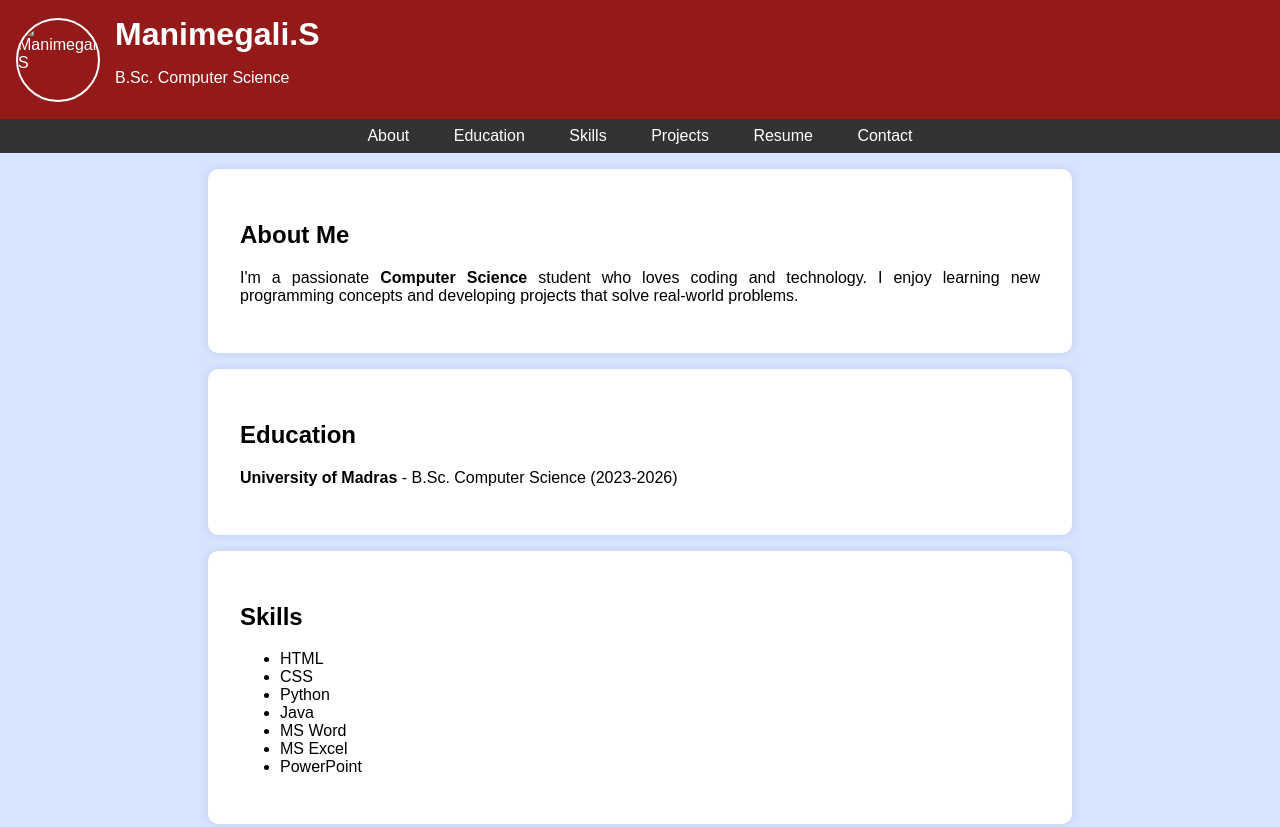
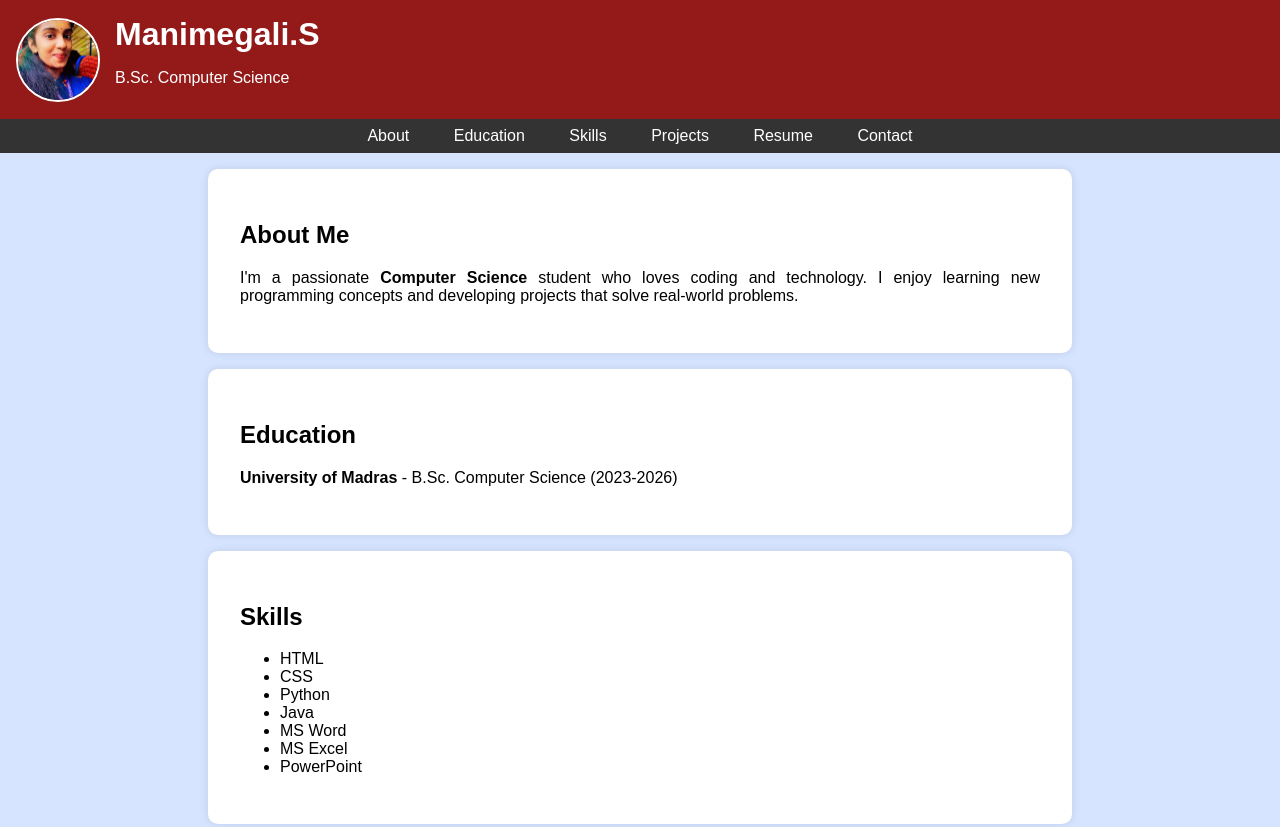
Before and after one commit to Mani2005-web/Mani-resume-, a plain HTML site: page index.html in a window 1280 px wide. Shown: the top 827 px of the page. Drawn offline with Linux system fonts and the light colour scheme.

Commit message:
Update index.html

```diff
--- a/index.html
+++ b/index.html
@@ -96,7 +96,7 @@
 
     <header>
         <!-- Profile picture inside header, left-aligned near name -->
-        <img src="/storage/emulated/0/Android/media/com.whatsapp/WhatsApp/Media/WhatsApp Images/IMG_20250302_145744.jpg" alt="Manimegali S" class="profile-picture">
+        <img src="IMG_20250302_145744.jpg" alt="Manimegali S" class="profile-picture">
         <div class="header-content">
             <h1>Manimegali.S</h1>
             <p>B.Sc. Computer Science</p>
```
